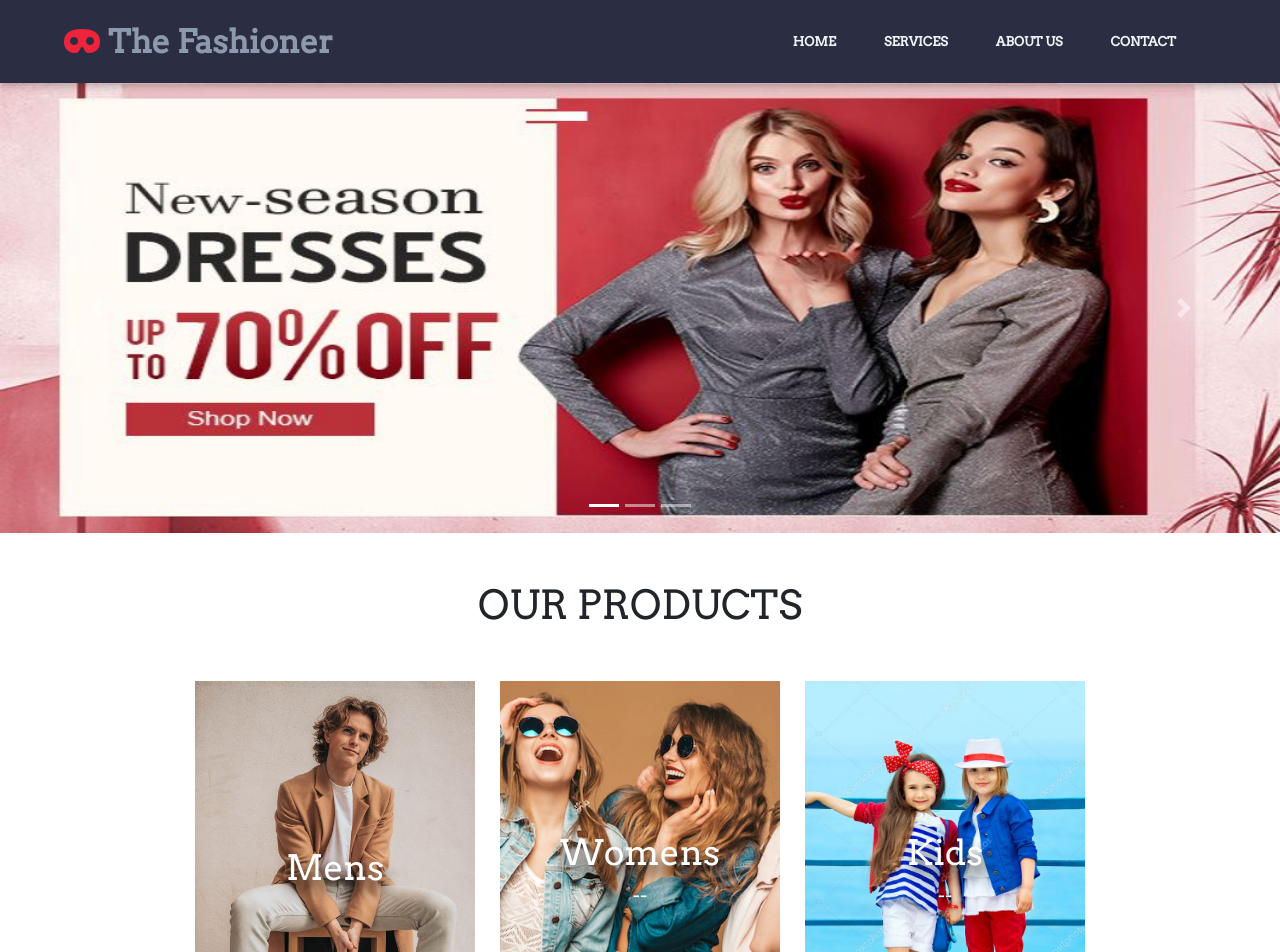
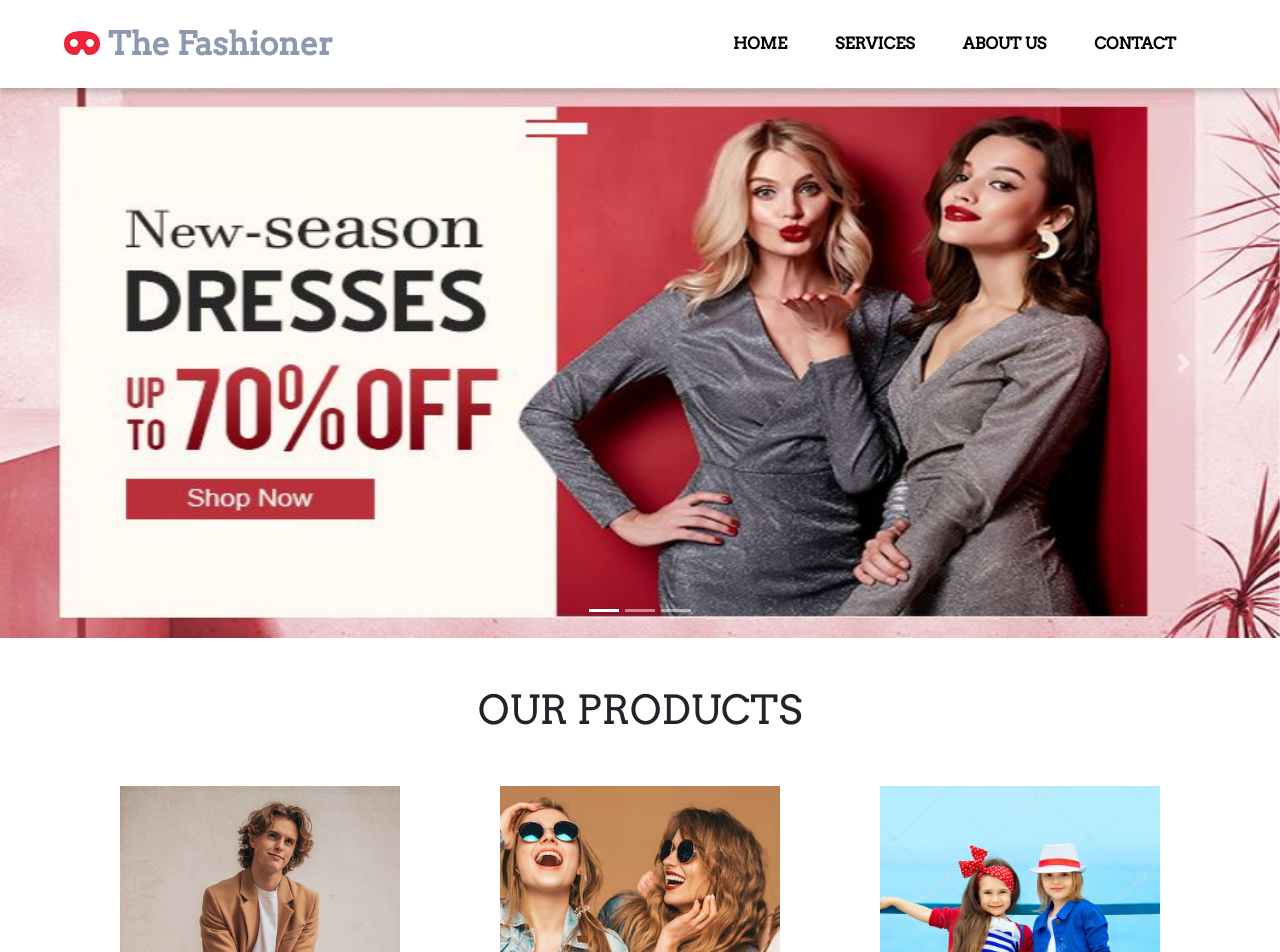
Before and after one commit to hareeshraj/Ecommerce-website, a Node server app: page /home in a window 1280 px wide. Shown: the top 952 px of the page. Run offline with Node 20, Linux system fonts and the light colour scheme; some libraries are stand-ins or nearby versions.

Commit message:
First Commit

```diff
--- a/public/upload/images/index.txt
+++ /dev/null
@@ -1 +0,0 @@
-gokul
--- a/views/home.ejs
+++ b/views/home.ejs
@@ -41,7 +41,7 @@ header {
   top: 0;
   left: 0;
   right: 0;
-  background: #2B2D42;
+  background: white;
   padding: 1rem 5%;
   display: flex;
   justify-content: space-between;
@@ -62,9 +62,9 @@ header .logo i {
 }
 
 header .navbar a {
-  color: #EDF2F4;
+  color: black;
   text-transform: uppercase;
-  font-size: .8rem;
+  font-size: 1rem;
   border-radius: .5rem;
   padding: .5rem 1.5rem;
   font-weight: bold;
@@ -332,18 +328,23 @@ header #menu-btn:hover {
 	 flex-wrap: wrap;
 	 width: 100%;
 	 display: flex;
-	 justify-content: center;
+	 justify-content: space-around;
+   align-items: center;
+   flex-grow: 1;
 	 gap: 25px;
 }
  .card-box:nth-child(2) {
 	 background-image: url("./upload_image/women.webp");
 }
- .card-box:nth-child(2):hover > .card-text {
+.card-box:nth-child(4) {
+	 background-image: url("https://assets.ajio.com/medias/sys_master/root/20220129/qp4F/61f51579aeb2695cdd3fc80f/-1117Wx1400H-462983700-navy-MODEL.jpg");
+}
+ /* .card-box:nth-child(2):hover > .card-text {
 	 top: 0;
 	 width: 100%;
 	 text-shadow: 5px 5px 10px rgba(36, 35, 35, 0.13);
 	 background-color: #0d7ded;
-}
+} */
  .card-box:nth-child(2) .card-info > button {
 	 background-color: #0d7ded;
 }
@@ -369,7 +370,7 @@ header #menu-btn:hover {
  /* carosal */
  .carousel-inner img {
     width: 100%;
-    height:450px;
+    height:550px;
   }
 
   /* footer */
@@ -605,12 +609,12 @@ footer .quick-links {
          <div class='card-box'>
       <div class='card-text'>
         <div class='heading'>Womens</div>
-        <div class='para'>--</div>
+
       </div>
       <div class='card-info'>
-        <div class='info-para'>Lorem ipsum dolor sit amet, consectetur adipiscing elit. Fusce sem ipsum, viverra non gravida a. </div>
+
         <form method="get" action="/womens">
-          <button class='card-btn' type="submit">Find More</button>
+          <button class='card-btn' class="explore-btn" type="submit">Explore</button>
         </form>
       </div>
       </div>
@@ -620,47 +624,70 @@ footer .quick-links {
           <div class='card-box'>
       <div class='card-text'>
         <div class='heading'>Kids</div>
-        <div class='para'>--</div>
+
       </div>
       <div class='card-info'>
-        <div class='info-para'>Lorem ipsum dolor sit amet, consectetur adipiscing elit. Fusce sem ipsum, viverra non gravida a. </div>
+
         <form method="get" action="/kids">
-          <button class='card-btn' type="submit">Find More</button>
+          <button class='card-btn' type="submit">Explore</button>
         </form>
       </div>
       </div>
 
+      <div class='card-box'>
+        <div class='card-text'>
+          <div class='heading'>Night wear</div>
+          <div class='para'></div>
+        </div>
+        <div class='card-info'>
+
+          <form method="get" action="/mens">
+            <button class='card-btn' type="submit">Explore</button>
+          </form>
+
+        </div>
+        </div>
     </div>
-
-
   </section>
 
-  <!-- about -->
-  <section class="text-center about">
-    <h1>About US</h1>
-    <div class="container">
-      <div class="row">
-        <div class="col-lg-4 col-sm-6 col-ex-12 about-item wow lightSpeedIn" data-wow-offset="200" >
-          <span class="fa fa-group"></span>
-          <h2 style="padding-top: 10px;">Section 1</h2>
-          <p class="lead">Lorem Ipsum is simply dummy text of the printing and typesetting industry. Lorem Ipsum has been the industry's standard dummy text ever since the 1500s, when an unknown printer took a galley of type and scrambled</p>
+  <!-- carosel 2 -->
+  <div id="demo" class="carousel slide" data-ride="carousel">
+    <ul class="carousel-indicators">
+      <li data-target="#demo" data-slide-to="0" class="active"></li>
+      <li data-target="#demo" data-slide-to="1"></li>
+      <li data-target="#demo" data-slide-to="2"></li>
+    </ul>
+    <div class="carousel-inner">
+      <div class="carousel-item active">
+        <img src="https://assets.myntassets.com/f_webp,w_980,c_limit,fl_progressive,dpr_2.0/assets/images/2022/4/2/0890b533-380f-4e1e-ade7-4ed2f02b91161648909454453-Biba_Desk_Banner.jpg" alt="Los Angeles" width="1100" height="500">
+        <div class="carousel-caption">
+          <!-- <h3>Los Angeles</h3>
+          <p>We had such a great time in LA!</p> -->
         </div>
-        <div class="col-lg-4 col-sm-6 col-ex-12 about-item wow lightSpeedIn" data-wow-offset="200">
-          <span class="fa fa-info"></span>
-          <h2 style="padding-top: 10px;">Section 2 </h2>
-          <p class="lead">Lorem Ipsum is simply dummy text of the printing and typesetting industry. Lorem Ipsum </p>
+      </div>
+      <div class="carousel-item">
+        <img src="https://assets.myntassets.com/f_webp,w_980,c_limit,fl_progressive,dpr_2.0/assets/images/2022/4/2/ea1634c6-114e-49ee-b02b-c073475012211648909454447-USPA_Desk_Banner.jpg" alt="Chicago" width="1100" height="500">
+        <div class="carousel-caption">
+          <!-- <h3>Chicago</h3>
+          <p>Thank you, Chicago!</p> -->
         </div>
-        <div class="clearfix visible-md-block visible-sm-block"></div>
-        <div class="col-lg-4 col-sm-6 col-ex-12 about-item wow lightSpeedIn" data-wow-offset="200">
-          <span class="fa fa-file"></span>
-          <h2 style="padding-top: 10px;">Section 3</h2>
-          <p class="lead">Lorem Ipsum is simply dummy text of the printing and typesetting industry. Lorem Ipsum has been the industry's standard dummy text ever since the 1500s, when an unknown printer took a galley of type and scrambled</p>
+      </div>
+      <div class="carousel-item">
+        <img src="https://assets.myntassets.com/f_webp,w_980,c_limit,fl_progressive,dpr_2.0/assets/images/2022/3/22/f2f86110-8e30-455e-80cb-0f1e984f83f21647968971546-Teens-Wear_Desk_Banner.jpg" alt="New York" width="1100" height="500">
+        <div class="carousel-caption">
+          <!-- <h3>New York</h3>
+          <p>We love the Big Apple!</p> -->
         </div>
-
       </div>
-
     </div>
-  </section>
+    <a class="carousel-control-prev" href="#demo" data-slide="prev">
+      <span class="carousel-control-prev-icon"></span>
+    </a>
+    <a class="carousel-control-next" href="#demo" data-slide="next">
+      <span class="carousel-control-next-icon"></span>
+    </a>
+  </div>
+  <!-- carosel2 -->
   <!-- contact -->
   <section class="container mt-5">
     <!--Contact heading-->
```
Also changed, not shown: other parts of views/home.ejs (+19 -20 lines), 2 other files.
